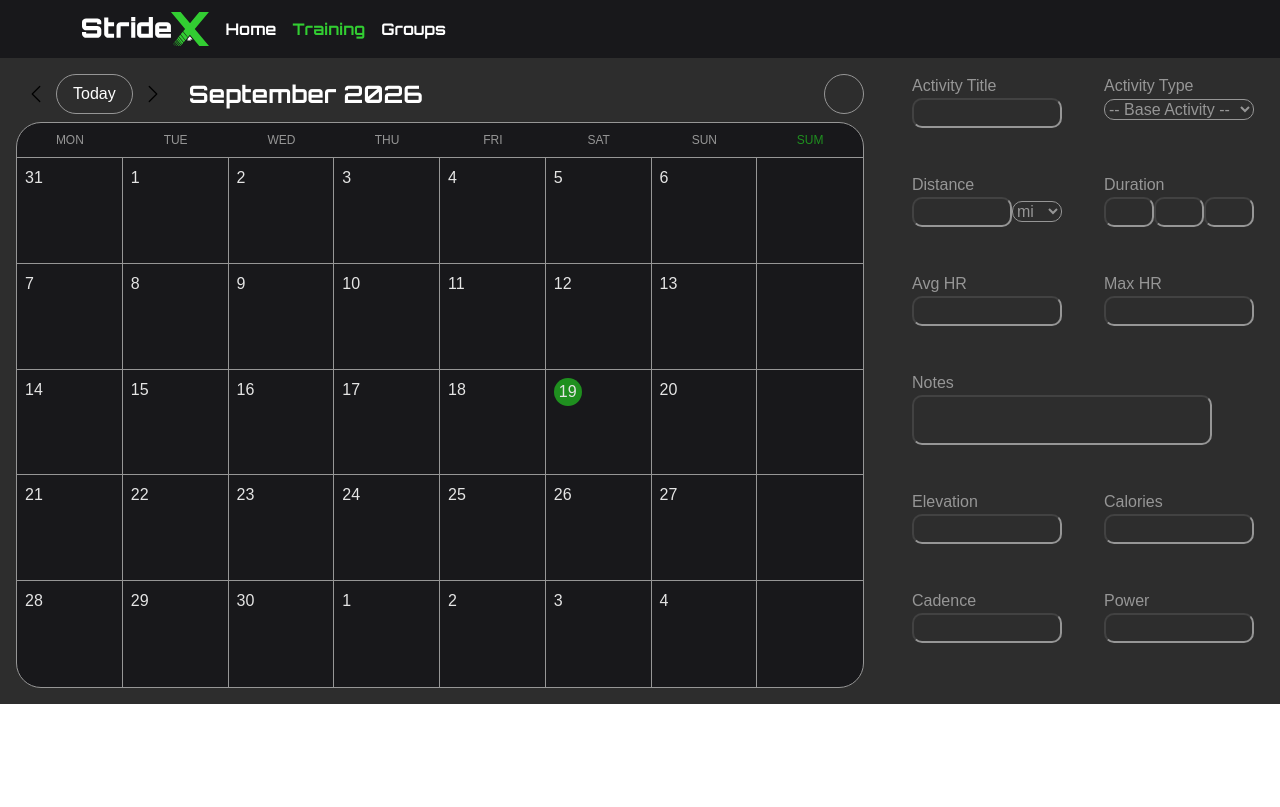
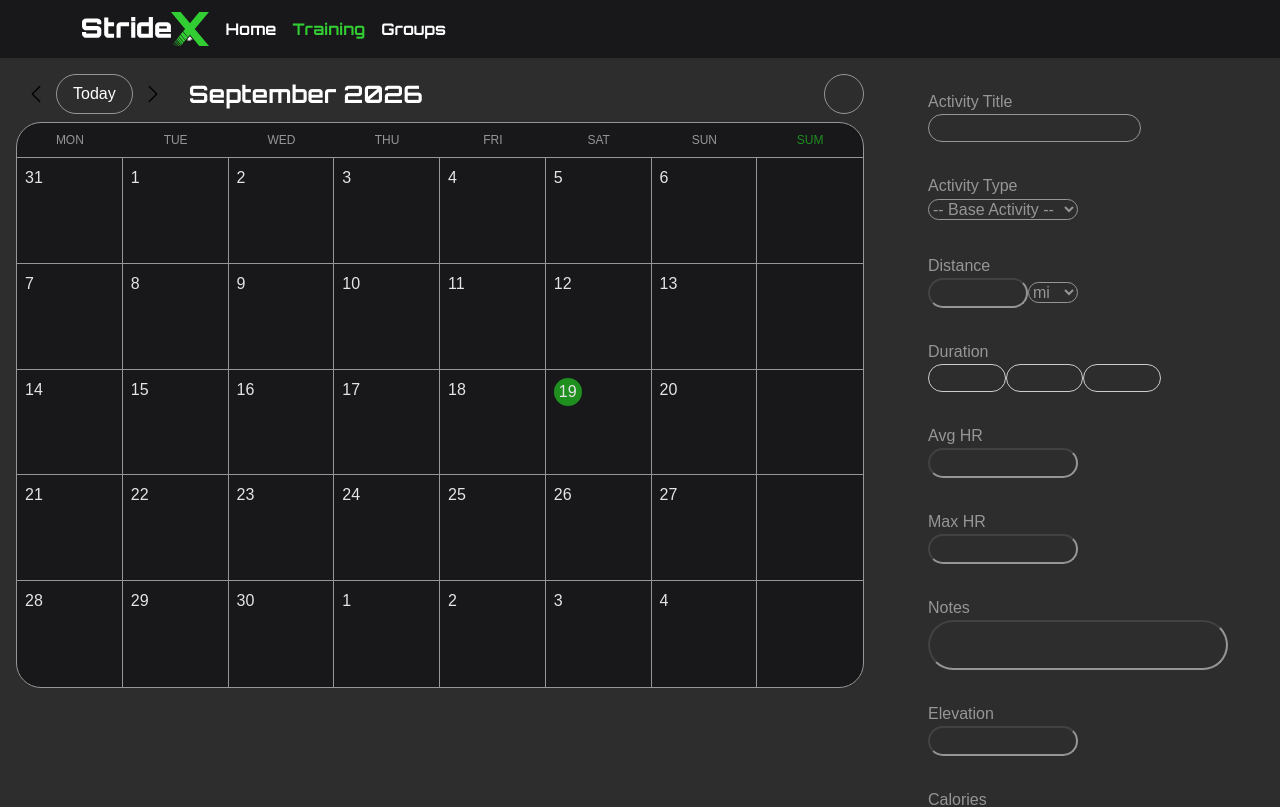
Before and after one commit to Etown-CS310/StrideX-Training, a React (Vite) app: page /training in a window 1280 px wide. Shown: the top 807 px of the page. Built offline with nearby package versions, Linux system fonts and the light colour scheme.

Commit message:
More styling for the sidebar

```diff
--- a/src/components/sections/Training.css
+++ b/src/components/sections/Training.css
@@ -207,24 +207,22 @@
 }
 
 #sideBar {
-  display: flex;
-  justify-content: space-between;
-  flex-wrap: wrap;
   padding-right: 10px;
 }
 
 #activity_title {
   background-color: #2d2d2d;
   color: #969696;
-  border-radius: 10px;
+  border-radius: 25px;
   border-color: #969696;
-  width: 150px;
+
+  border: 1px solid #969696;
 }
 
 #activity_select {
   background-color: #2d2d2d;
   color: #969696;
-  border-radius: 10px;
+  border-radius: 25px;
   border-color: #969696;
   width: 150px;
 }
@@ -232,29 +230,66 @@
 #distance {
   background-color: #2d2d2d;
   color: #969696;
-  border-radius: 10px;
+  border-radius: 25px;
   border-color: #969696;
   width: 100px;
 }
 #distanceDrop {
   background-color: #2d2d2d;
   color: #969696;
-  border-radius: 10px;
+  border-radius: 25px;
   border-color: #969696;
   width: 50px;
 }
 
+.duration {
+  background-color: #2d2d2d;
+  color: #969696;
+  border-radius: 25px;
+  border-color: #969696;
+}
 #duration {
   background-color: #2d2d2d;
+  width: 25%;
   color: #969696;
-  border-radius: 10px;
+  border-radius: 25px;
   border-color: #969696;
-  width: 50px;
+  overflow: hidden;
+  border: 1px solid #ccc;
+}
+#duration::after {
+  content: "";
+  display: table;
+  clear: both;
+}
+#duration input {
+  float: left;               /* 1. Aligns elements perfectly side-by-side without whitespace gaps */
+  box-sizing: border-box;    /* 2. Includes padding/borders inside the width calculation */
+  width: 50%;                /* 3. Assumes 2 inputs sharing 100% space. Adjust if you have 3 inputs (33.33%) */
+  background: transparent;   /* 4. Removes default browser background color */
+  border: none;              /* 5. Removes default browser border layout */
+  margin: 0;                 /* 6. Removes default browser input margins */
+  color: inherit;
+  padding: 10px 15px;
+  outline: none;
+
+  /* float: left;
+  margin: 0;
+  border: none;
+  padding: 10px 15px;
+  outline: none; */
+}
+#duration input:not(:last-child) {
+  border-right: 1px solid #ccc;
+}
+#duration:focus-within {
+  border-color: #007fff;
+  box-shadow: 0 0 0 2px rgba(0, 127, 225, 0.2);
 }
 
 #avg_hr {  background-color: #2d2d2d;
   color: #969696;
-  border-radius: 10px;
+  border-radius: 25px;
   border-color: #969696;
   width: 150px;
 }
@@ -262,7 +297,7 @@
 #max_hr {
   background-color: #2d2d2d;
   color: #969696;
-  border-radius: 10px;
+  border-radius: 25px;
   border-color: #969696;
   width: 150px;
 }
@@ -270,7 +305,7 @@
 #notes {
   background-color: #2d2d2d;
   color: #969696;
-  border-radius: 10px;
+  border-radius: 25px;
   border-color: #969696;
   width: 300px;
   height: 50px;
@@ -279,7 +314,7 @@
 #elevation {
   background-color: #2d2d2d;
   color: #969696;
-  border-radius: 10px;
+  border-radius: 25px;
   border-color: #969696;
   width: 150px;
 }
@@ -287,7 +322,7 @@
 #calories {
   background-color: #2d2d2d;
   color: #969696;
-  border-radius: 10px;
+  border-radius: 25px;
   border-color: #969696;
   width: 150px;
 }
@@ -295,7 +330,7 @@
 #cadence {
   background-color: #2d2d2d;
   color: #969696;
-  border-radius: 10px;
+  border-radius: 25px;
   border-color: #969696;
   width: 150px;
 }
@@ -303,7 +338,7 @@
 #power {
   background-color: #2d2d2d;
   color: #969696;
-  border-radius: 10px;
+  border-radius: 25px;
   border-color: #969696;
   width: 150px;
 }
--- a/src/components/sections/Training.tsx
+++ b/src/components/sections/Training.tsx
@@ -115,14 +115,14 @@ function Training() {
       </main>
 
       <aside id="sideBar" className="ps-5">
-        <div className="side" id="firstrow">
+        <div className="w-100 p-3" id="firstrow">
         <label>Activity Title
           <br></br>
           <input id="activity_title" type="text"></input>
         </label>
         </div>
 
-        <div className="side" id="firstrow">
+        <div className="w-100 p-3" id="firstrow">
         <label>Activity Type
           <br></br>
           <select id="activity_select" defaultValue="0">
@@ -131,7 +131,7 @@ function Training() {
         </label>
         </div>
 
-        <div className="side" id="secondrow">
+        <div className="w-100 p-3" id="secondrow">
         <label>Distance
           <br></br>
           <input id="distance" type="number"></input>
@@ -143,8 +143,8 @@ function Training() {
         </label>
         </div>
 
-        <div className="side" id="secondrow">
-        <label>Duration
+        <div className="w-100 p-3" id="secondrow">
+        <label className="duration">Duration
           <br></br>
           <input id="duration" type="number"></input>
           <input id="duration" type="number"></input>
@@ -153,7 +153,7 @@ function Training() {
         </label>
         </div>
 
-        <div className="side" id="thirdrow">
+        <div className="w-100 p-3" id="thirdrow">
         <label>Avg HR
           <br></br>
           <input id="avg_hr" type="number"></input>
@@ -161,7 +161,7 @@ function Training() {
         </label>
         </div>
 
-        <div className="side" id="thirdrow">
+        <div className="w-100 p-3" id="thirdrow">
         <label>Max HR
           <br></br>
           <input id="max_hr" type="number"></input>
@@ -176,14 +176,14 @@ function Training() {
           </label>
         </div> */}
 
-        <div>
+        <div className="w-100 p-3">
           <label>Notes
             <br></br>
             <input id="notes" type="text"></input>
           </label>
         </div>
 
-        <div>
+        <div className="w-100 p-3">
           <label>Elevation
             <br></br>
             <input id="elevation" type="number"></input>
@@ -191,7 +191,7 @@ function Training() {
           </label>
         </div>
 
-        <div>
+        <div className="w-100 p-3">
           <label>Calories
             <br></br>
             <input id="calories" type="number"></input>
@@ -199,7 +199,7 @@ function Training() {
           </label>
         </div>
 
-        <div>
+        <div className="w-100 p-3">
           <label>Cadence
             <br></br>
             <input id="cadence" type="number"></input>
@@ -207,7 +207,7 @@ function Training() {
           </label>
         </div>
 
-        <div>
+        <div className="w-100 p-3">
           <label>Power
             <br></br>
             <input id="power" type="number"></input>
```
